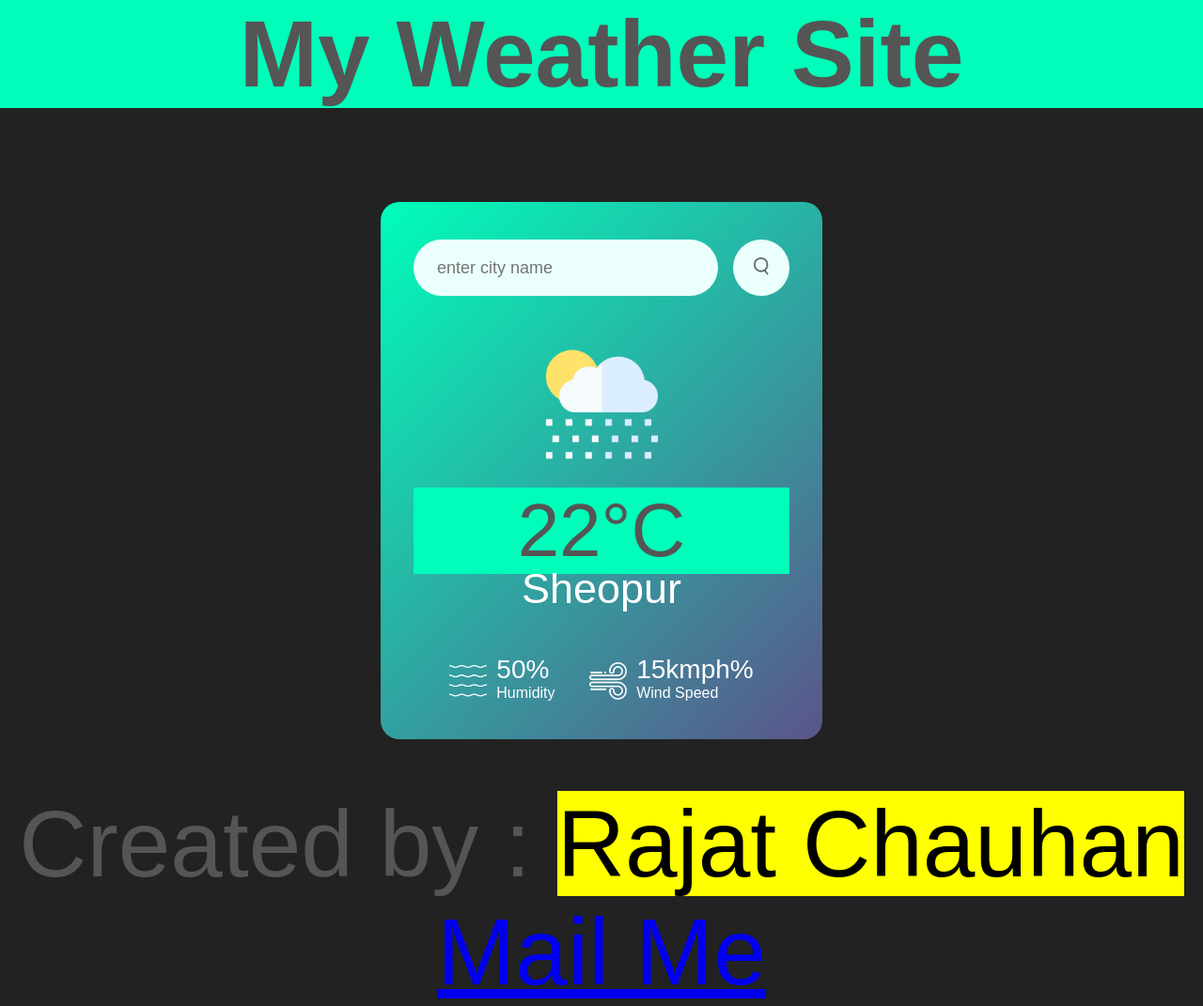
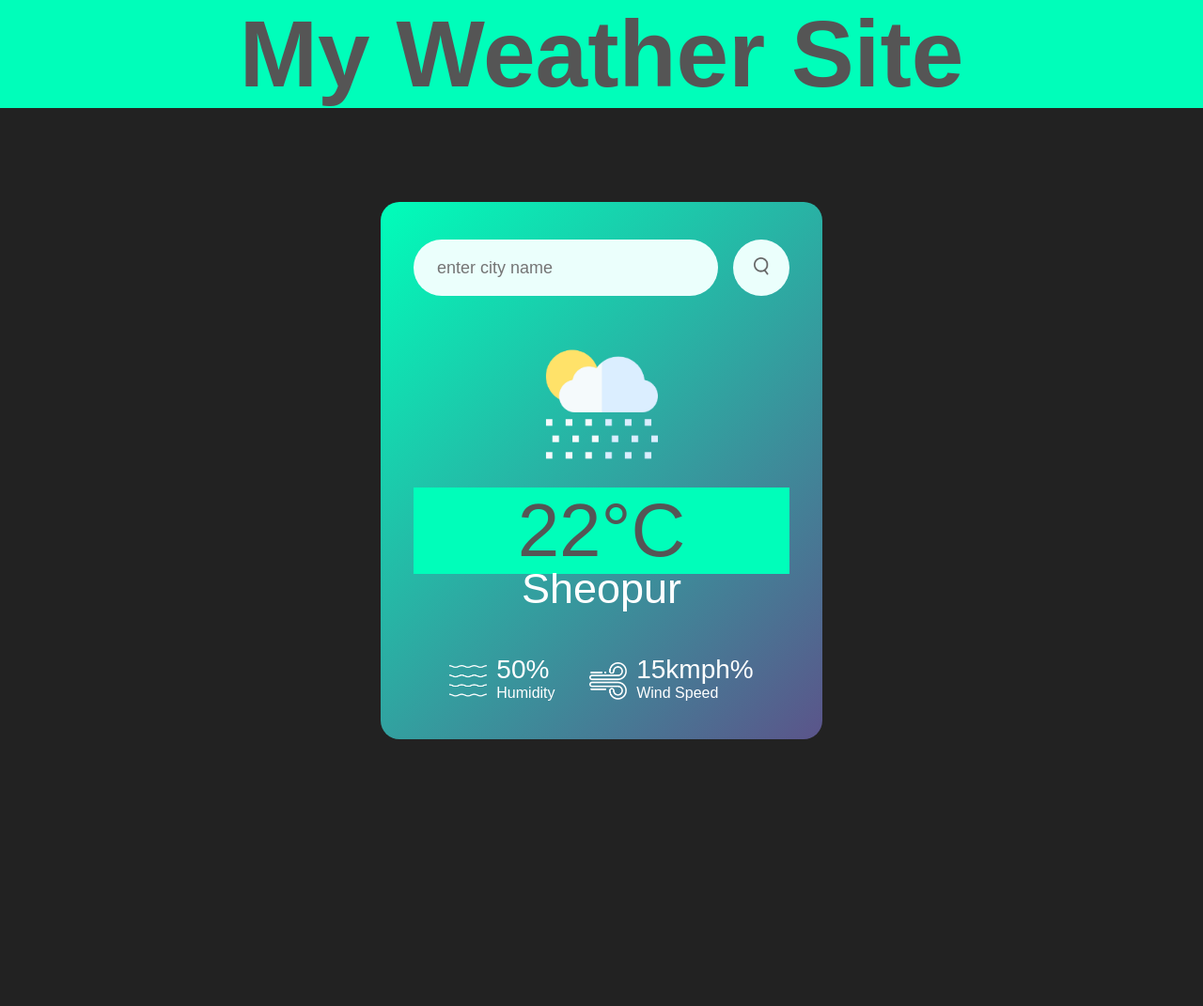
Before and after one commit to Rj-Singh001/Weather, a plain HTML site: page index.html in a window 1280 px wide. Shown: the whole page at 94% size. After the commit the page ends 841 px from the top, so only its background shows below. Drawn offline with Linux system fonts and the light colour scheme.

Commit message:
Update index.html

```diff
--- a/index.html
+++ b/index.html
@@ -40,10 +40,6 @@
 <br>
 <br>
 <br>
-<footer>
-    <p>Created by : <mark>Rajat Chauhan</mark> <a href="rajatishitark@gmail.com">Mail Me</a></p>
-
-  </footer>
 
 <script src="new.js"></script>
 
```
